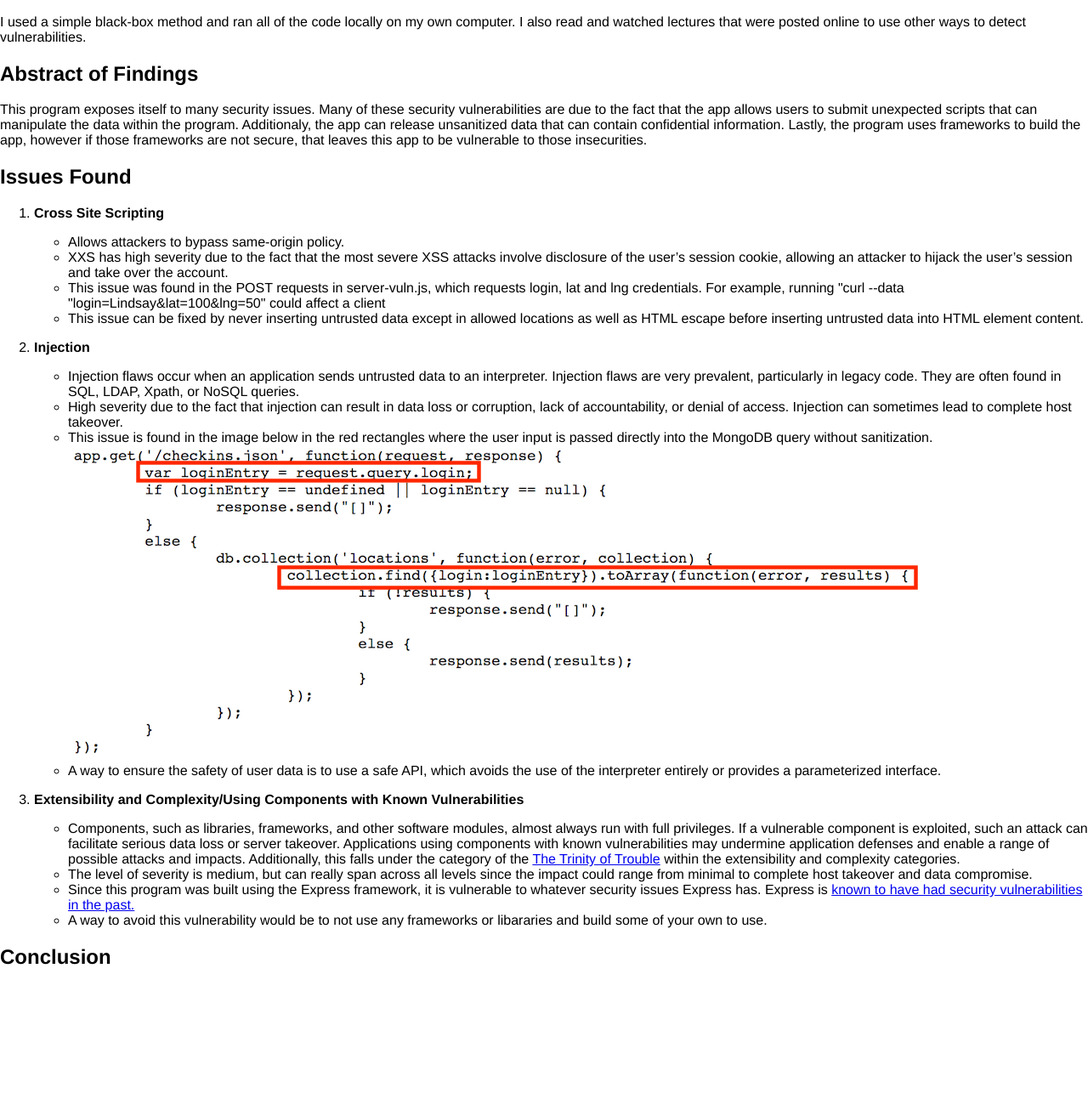
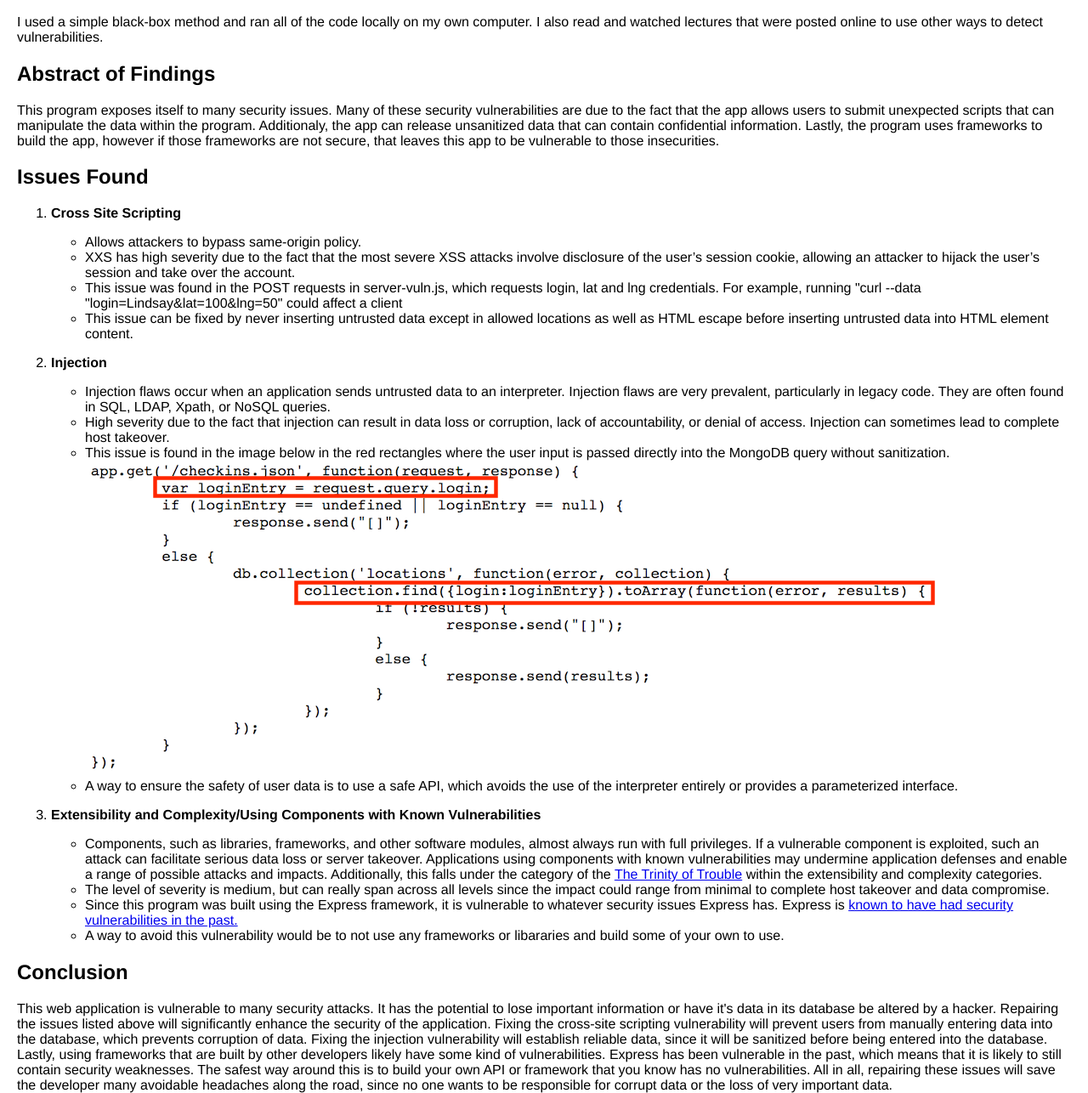
Before and after one commit to lindsaybloom/comp20-lbloom, a website: page security/index.html in a window 1280 px wide. Shown: the part 155-1441 px from the top of the page at 85% size. Before the commit the page ends 1295 px from the top, so only its background shows below. Drawn offline with Linux system fonts and the light colour scheme.

Commit message:
added conclusion

```diff
--- a/security/index.html
+++ b/security/index.html
@@ -44,6 +44,7 @@
 
         </ol>
         <h2>Conclusion</h2>
+        <p>This web application is vulnerable to many security attacks. It has the potential to lose important information or have it's data in its database be altered by a hacker. Repairing the issues listed above will significantly enhance the security of the application. Fixing the cross-site scripting vulnerability will prevent users from manually entering data into the database, which prevents corruption of data. Fixing the injection vulnerability will establish reliable data, since it will be sanitized before being entered into the database. Lastly, using frameworks that are built by other developers likely have some kind of vulnerabilities. Express has been vulnerable in the past, which means that it is likely to still contain security weaknesses. The safest way around this is to build your own API or framework that you know has no vulnerabilities. All in all, repairing these issues will save the developer many avoidable headaches along the road, since no one wants to be responsible for corrupt data or the loss of very important data.</p>
 
     </body>
 </html>
--- a/security/style.css
+++ b/security/style.css
@@ -5,7 +5,7 @@ html {
 
 body {
 	height: 100%;
-	margin: 0px;
+	margin: 20px;
 	padding: 0px;
 }
 
```
